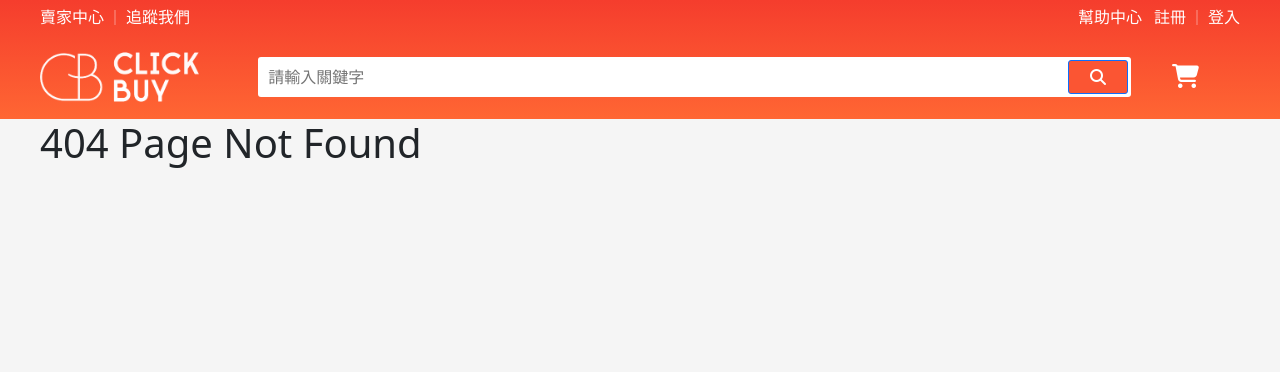
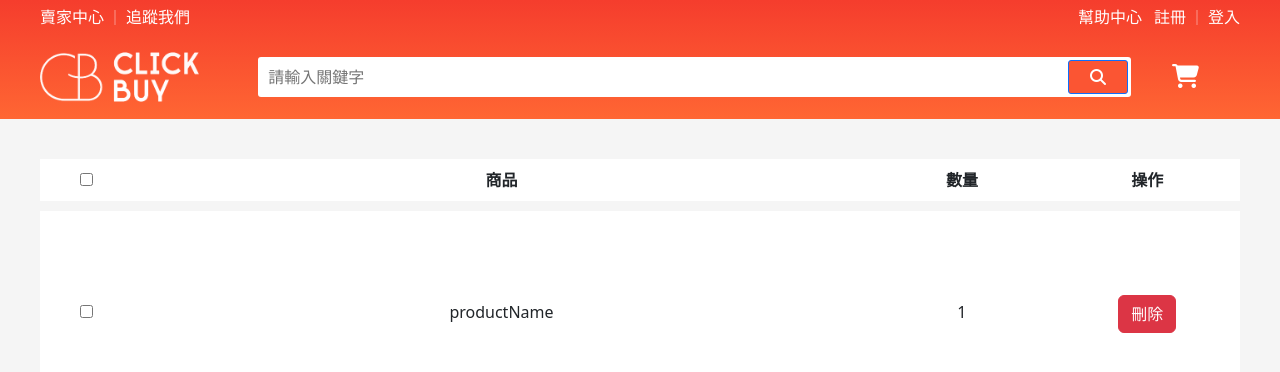
Before and after one commit to HitomiHuang/click-buy-frontend, a Vue app: page /cart in a window 1280 px wide. Before the commit this address had no page. Shown: the top 372 px of the page. Built offline with nearby package versions, Linux system fonts and the light colour scheme.

Commit message:
add cart-page

```diff
--- /dev/null
+++ b/src/apis/carts.js
@@ -0,0 +1,10 @@
+import { apiHelper } from './../utils/helpers'
+const getToken = () => localStorage.getItem('token')
+
+export default {
+  getCart() {
+    return apiHelper.get('/cart', {
+      headers: { Authorization: `Bearer ${getToken()}` }
+    })
+  }
+}
--- a/src/router/index.js
+++ b/src/router/index.js
@@ -25,6 +25,11 @@ const routes = [
     component: Products
   },
   {
+    path: '/cart',
+    name: 'cart',
+    component: () => import('../views/CartView.vue')
+  },
+  {
     path: '/:pathMatch(.*)',
     name: 'not-found',
     component: NotFound
--- /dev/null
+++ b/src/views/CartView.vue
@@ -0,0 +1,75 @@
+<template>
+  <div>
+    <table>
+      <thead>
+        <tr>
+          <th class="check-box"><input type="checkbox" /></th>
+          <th class="product-info">商品</th>
+          <th class="product-amount">數量</th>
+          <th class="action">操作</th>
+        </tr>
+      </thead>
+      <tbody>
+        <tr>
+          <td class="check-box"><input type="checkbox" /></td>
+          <td class="product-info">productName</td>
+          <td class="product-amount">1</td>
+          <td class="action">
+            <button type="button" class="btn btn-danger">刪除</button>
+          </td>
+        </tr>
+      </tbody>
+    </table>
+  </div>
+</template>
+<script>
+// import { onMounted, ref } from "vue";
+// import { useRoute } from "vue-router";
+// import { Toast } from "../utils/helpers";
+// import cartAPI from "./../apis/carts";
+
+export default {
+  setup() {
+    // const cart = ref([]);
+    // async function fetchCart() {
+    //   cart.value = await cartAPI.getCart();
+    // }
+  },
+};
+</script>
+<style>
+table {
+  margin-top: 40px;
+  width: 100%;
+}
+th,
+td {
+  text-align: center;
+}
+thead {
+  line-height: 40px;
+  background: white;
+  border-bottom: 10px solid #f5f5f5;
+  border-collapse: collapse;
+}
+tbody {
+  line-height: 200px;
+  background: white;
+  border-bottom: 10px solid #f5f5f5;
+}
+tr {
+  display: flex;
+}
+.check-box {
+  flex: 1;
+}
+.product-info {
+  flex: 8;
+}
+.product-amount {
+  flex: 2;
+}
+.action {
+  flex: 2;
+}
+</style>
```
